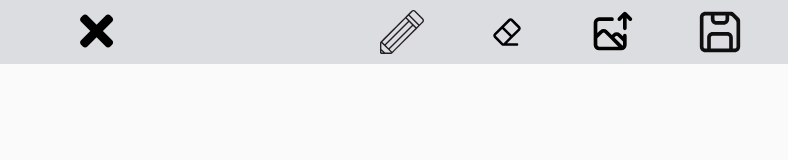
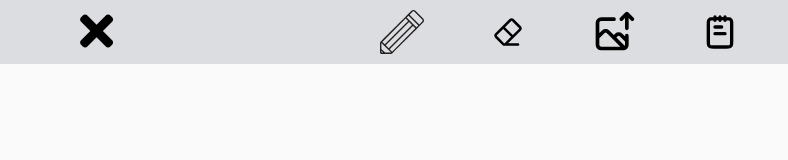
Before and after one commit to abhijith-07/draw-note, a plain HTML site: page index.html in a window 1280 px wide. Both pictures are taken after a click on the element 101 px from the left and 32 px from the top of the page. Shown: the full height of the page, 0-788 px from the left. Drawn offline with Linux system fonts and the light colour scheme.

Commit message:
fix: sticky notes added insted of save

```diff
--- a/index.html
+++ b/index.html
@@ -27,7 +27,7 @@
                 <input type="range" min="2" max="10" value="3">
             </div>
             <img src="./assets/images/image-upload.svg" alt="" class="tool upload">
-            <img src="./assets/images/save.svg" alt="" class="tool save">
+            <img src="./assets/images/sticky.svg" alt="" class="tool sticky">
             <img src="./assets/images/undo.svg" alt="" class="tool undo">
             <img src="./assets/images/redo.svg" alt="" class="tool redo">
         </div>
```
Also changed, not shown: assets/images/save.svg (deleted), assets/images/sticky.svg (added).
